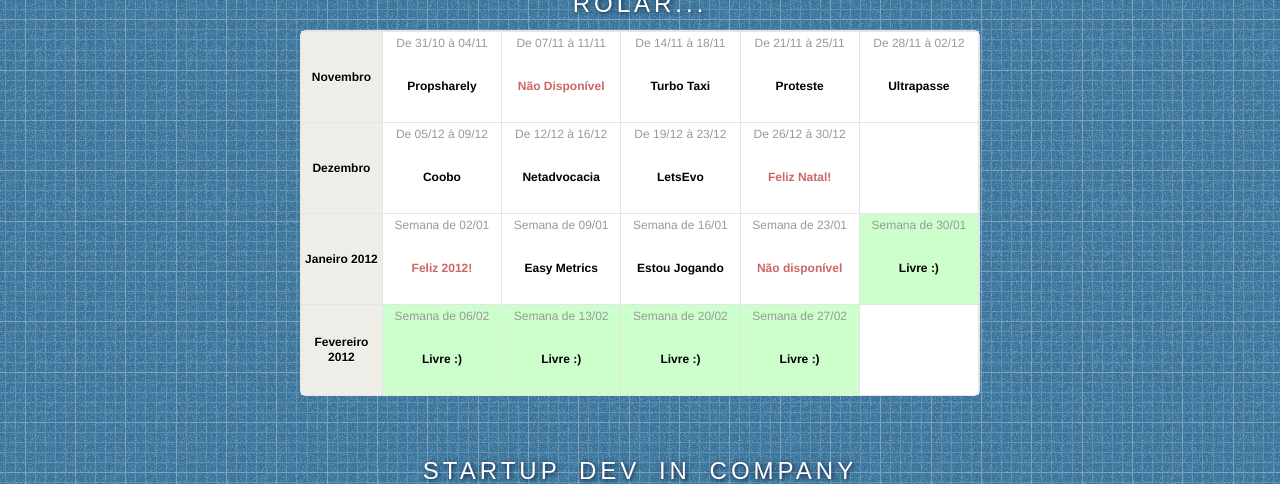
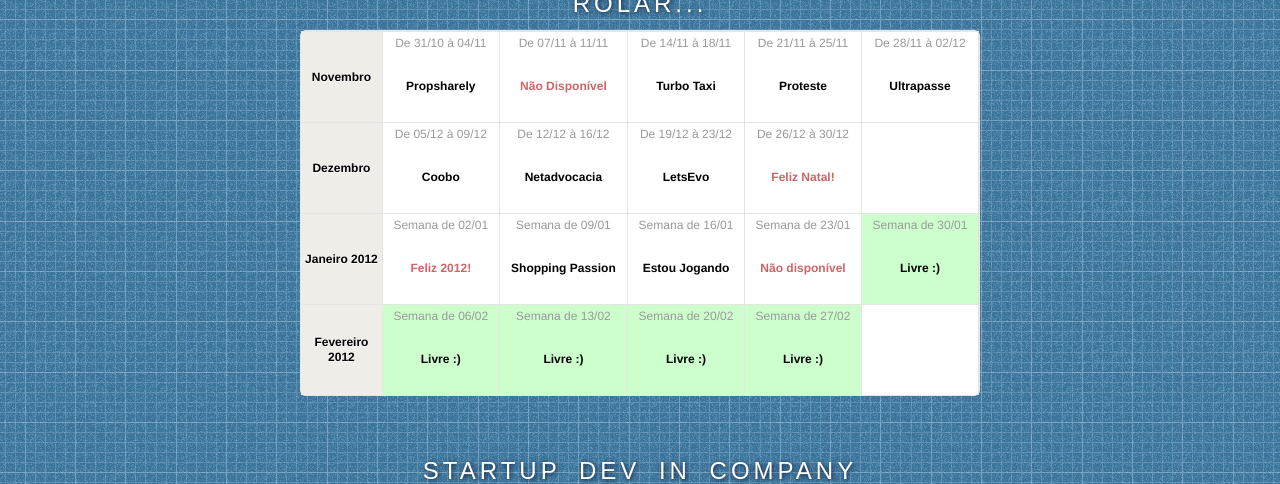
Before and after one commit to marciomarques/startupdev.github.com, a Jekyll site: the page built from index.html, in a window 1280 px wide and 900 px high, scrolled down 1616 px. Shown: the top 484 px of the window. Built offline with Jekyll 4.4.1, drawn with Linux system fonts in a browser that asks for light colours; nearby versions of some CDN libraries; some web fonts are replaced.

Commit message:
Change 'Easy Metrics' to 'Shopping Passion'.

```diff
--- a/index.html
+++ b/index.html
@@ -309,7 +309,7 @@
           <div class="day">Semana de 09/01</div>
           <div class="day-content">
             <strong>
-              Easy Metrics
+              Shopping Passion
             </strong>
           </div>
         </td>
```
